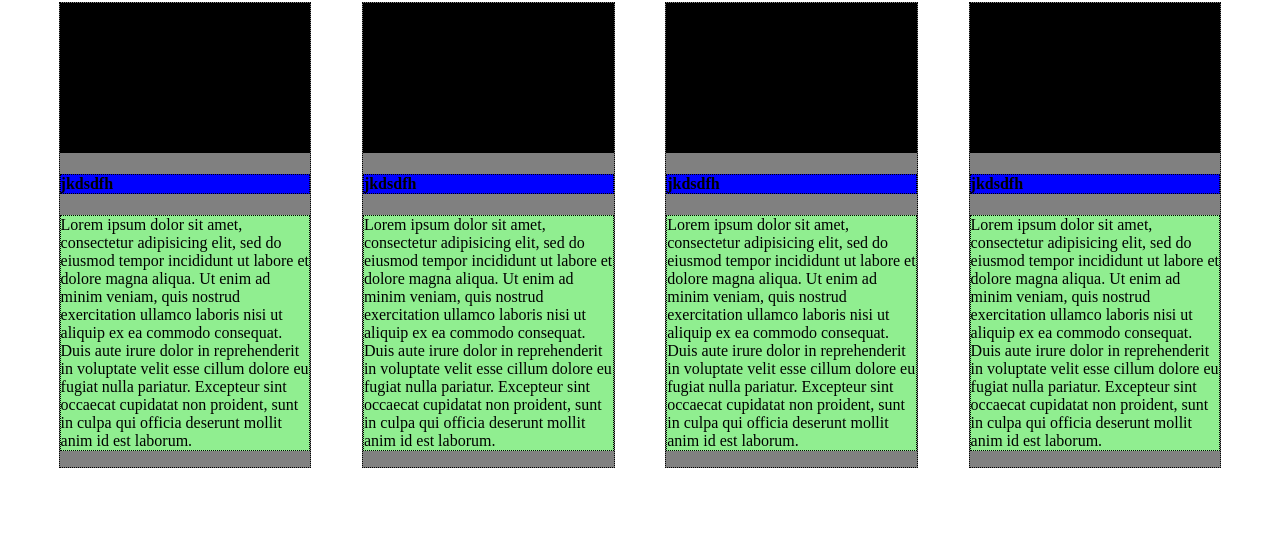
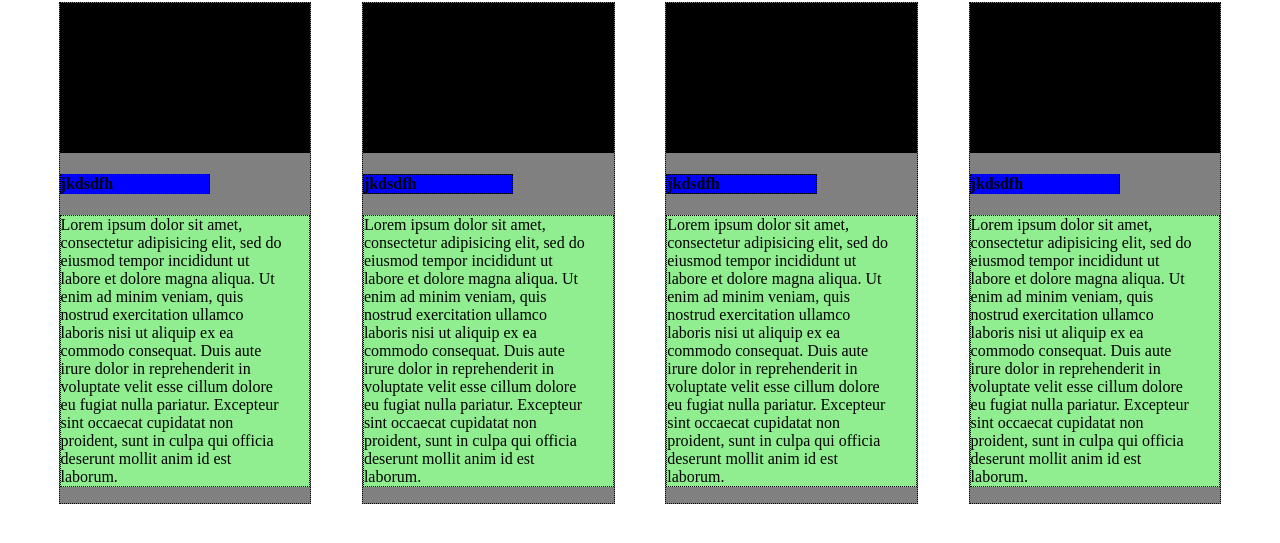
Before and after one commit to calvincushman/featured-items-responsive, a plain HTML site: page index.html in a window 1280 px wide. Shown: the part 179-722 px from the top of the page. Drawn offline with Linux system fonts and the light colour scheme.

Commit message:
add final styling to largest media query and change smallest query from 400px breakpoint to 500px

```diff
--- a/css/styles.css
+++ b/css/styles.css
@@ -71,6 +71,12 @@ p {
     float: right;
     margin-top: -37px;
   }
+  h4 {
+    width: 60%;
+  }
+  p {
+    padding-right: 10%;
+  }
 }
 
 
@@ -78,7 +84,7 @@ p {
 
 
 
-@media screen and (max-width:800px) and (min-width:401px) {
+@media screen and (max-width:800px) and (min-width:501px) {
 
   h3 {
     width: 30%;
@@ -120,7 +126,7 @@ p {
   }
 }
 
-@media screen and (max-width: 400px) {
+@media screen and (max-width: 500px) {
   h3 {
     width: 30%;
   }
```
